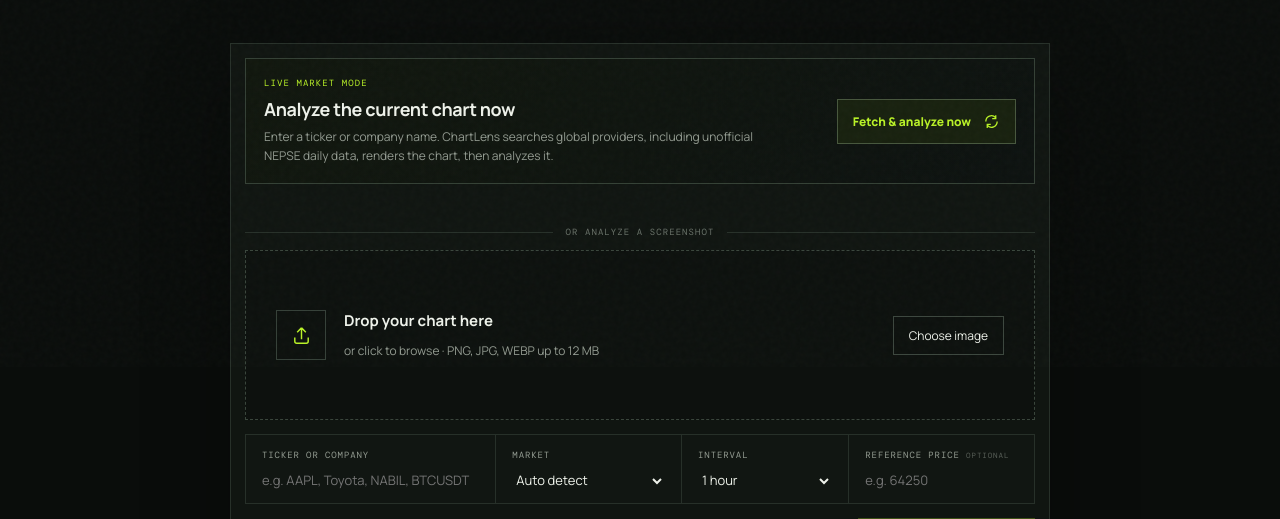
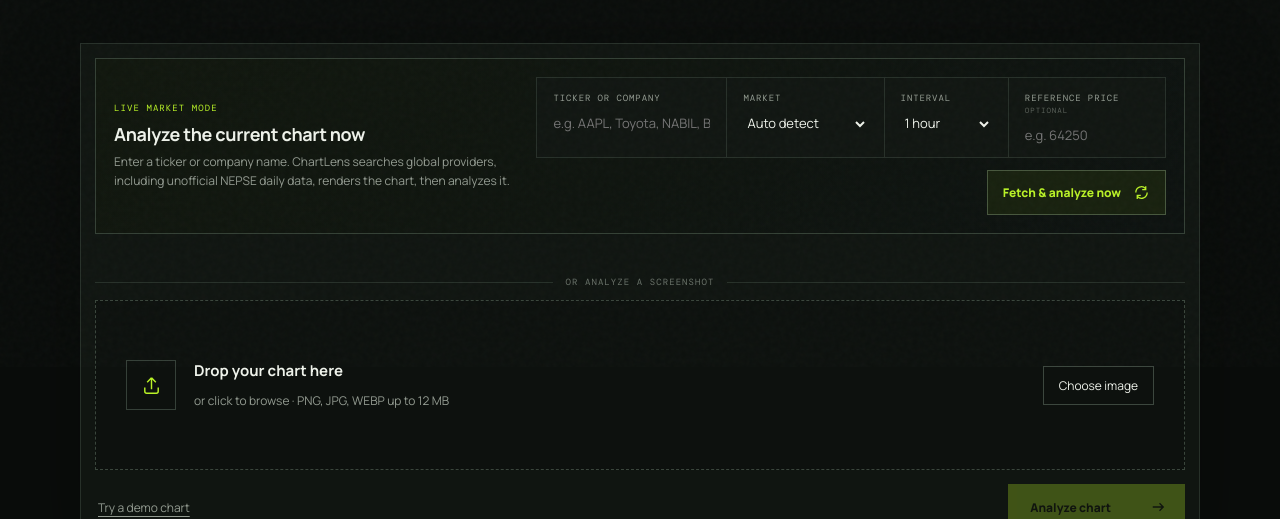
Before and after one commit to bhurtelmahesh/chartlens, a plain HTML site: page index.html in a window 1280 px wide. Shown: the part 433-952 px from the top of the page. Drawn offline with nearby package versions, Linux system fonts and the light colour scheme.

Commit message:
Improve live analysis layout

```diff
--- a/app.js
+++ b/app.js
@@ -168,7 +168,7 @@
         throw new Error('Live market data needs Firebase Functions deployed for this browser. Screenshot/demo analysis still works locally.');
       }
     }
-    throw new Error(`${meta.symbol} needs the Firebase market-data function or a provider key. Deploy Firebase Functions to enable stocks, exchanges, and reliable live crypto fetches.`);
+    throw new Error(`${meta.symbol} needs a market-data proxy. To stay free, use the Cloudflare Worker proxy; Firebase Auth and Firestore still work without Blaze.`);
   }
 }
 
--- a/index.html
+++ b/index.html
@@ -8,7 +8,7 @@
   <link rel="preconnect" href="https://fonts.googleapis.com">
   <link rel="preconnect" href="https://fonts.gstatic.com" crossorigin>
   <link href="https://fonts.googleapis.com/css2?family=DM+Mono:wght@400;500&family=Manrope:wght@400;500;600;700;800&display=swap" rel="stylesheet">
-  <link rel="stylesheet" href="styles.css?v=5" />
+  <link rel="stylesheet" href="styles.css?v=6" />
 </head>
 <body>
   <div class="noise"></div>
@@ -32,15 +32,48 @@
 
       <div class="workspace-card">
         <div class="mode-panel live-panel">
-          <div>
+          <div class="live-copy">
             <span class="mode-kicker">Live market mode</span>
             <strong>Analyze the current chart now</strong>
             <p>Enter a ticker or company name. ChartLens searches global providers, including unofficial NEPSE daily data, renders the chart, then analyzes it.</p>
           </div>
-          <button class="live-button" id="liveButton" type="button">
-            <span>Fetch & analyze now</span>
-            <svg viewBox="0 0 24 24" aria-hidden="true"><path d="M4 12a8 8 0 0 1 13.7-5.7M20 12a8 8 0 0 1-13.7 5.7M18 3v5h-5M6 21v-5h5"/></svg>
-          </button>
+          <div class="live-actions">
+            <div class="metadata-row live-metadata">
+              <label>
+                <span>Ticker or company</span>
+                <input id="symbolInput" placeholder="e.g. AAPL, Toyota, NABIL, BTCUSDT" maxlength="48" autocomplete="off" />
+              </label>
+              <label>
+                <span>Market</span>
+                <select id="marketInput">
+                  <option value="auto" selected>Auto detect</option>
+                  <option value="crypto">Crypto</option>
+                  <option value="us">US / NYSE / Nasdaq</option>
+                  <option value="tse">Tokyo Stock Exchange</option>
+                  <option value="nepse">NEPSE Nepal</option>
+                  <option value="global">Other global</option>
+                </select>
+              </label>
+              <label>
+                <span>Interval</span>
+                <select id="timeframeInput">
+                  <option value="15m">15 minutes</option>
+                  <option value="1h" selected>1 hour</option>
+                  <option value="4h">4 hours</option>
+                  <option value="1D">1 day</option>
+                  <option value="1W">1 week</option>
+                </select>
+              </label>
+              <label>
+                <span>Reference price <small>optional</small></span>
+                <input id="priceInput" type="number" min="0" step="any" placeholder="e.g. 64250" />
+              </label>
+            </div>
+            <button class="live-button" id="liveButton" type="button">
+              <span>Fetch & analyze now</span>
+              <svg viewBox="0 0 24 24" aria-hidden="true"><path d="M4 12a8 8 0 0 1 13.7-5.7M20 12a8 8 0 0 1-13.7 5.7M18 3v5h-5M6 21v-5h5"/></svg>
+            </button>
+          </div>
         </div>
         <p class="live-status" id="liveStatus" role="status" aria-live="polite"></p>
 
@@ -67,37 +100,6 @@
           <button id="removeFile" type="button" aria-label="Remove uploaded image">×</button>
         </div>
 
-        <div class="metadata-row">
-          <label>
-            <span>Ticker or company</span>
-            <input id="symbolInput" placeholder="e.g. AAPL, Toyota, NABIL, BTCUSDT" maxlength="48" autocomplete="off" />
-          </label>
-          <label>
-            <span>Market</span>
-            <select id="marketInput">
-              <option value="auto" selected>Auto detect</option>
-              <option value="crypto">Crypto</option>
-              <option value="us">US / NYSE / Nasdaq</option>
-              <option value="tse">Tokyo Stock Exchange</option>
-              <option value="nepse">NEPSE Nepal</option>
-              <option value="global">Other global</option>
-            </select>
-          </label>
-          <label>
-            <span>Interval</span>
-            <select id="timeframeInput">
-              <option value="15m">15 minutes</option>
-              <option value="1h" selected>1 hour</option>
-              <option value="4h">4 hours</option>
-              <option value="1D">1 day</option>
-              <option value="1W">1 week</option>
-            </select>
-          </label>
-          <label>
-            <span>Reference price <small>optional</small></span>
-            <input id="priceInput" type="number" min="0" step="any" placeholder="e.g. 64250" />
-          </label>
-        </div>
         <div class="market-results" id="marketResults" hidden></div>
 
         <div class="workspace-footer">
@@ -252,6 +254,6 @@
     );
   </script>
   <script src="firebase-config.js?v=5"></script>
-  <script src="app.js?v=5"></script>
+  <script src="app.js?v=6"></script>
 </body>
 </html>
--- a/styles.css
+++ b/styles.css
@@ -44,12 +44,15 @@
 h1 em { color: var(--acid); font-style: normal; }
 .hero-copy { width: min(600px, 100%); text-align: center; color: var(--muted); font-size: 16px; line-height: 1.7; margin: 0 0 46px; }
 
-.workspace-card { width: min(820px, 100%); background: rgba(17,22,18,.93); border: 1px solid var(--line); box-shadow: 0 28px 80px rgba(0,0,0,.32); padding: 14px; }
+.workspace-card { width: min(1120px, 100%); background: rgba(17,22,18,.93); border: 1px solid var(--line); box-shadow: 0 28px 80px rgba(0,0,0,.32); padding: 14px; }
 .mode-panel { border: 1px solid #344035; background: linear-gradient(135deg,#11170e,#0d1210); padding: 18px; display: flex; align-items: center; gap: 20px; justify-content: space-between; margin-bottom: 12px; }
+.live-panel { display: grid; grid-template-columns: minmax(240px, .78fr) minmax(520px, 1.22fr); align-items: stretch; }
+.live-copy { align-self: center; }
+.live-actions { display: grid; gap: 12px; align-content: center; }
 .mode-kicker { display: block; color: var(--acid); font: 9px "DM Mono", monospace; letter-spacing: .12em; text-transform: uppercase; margin-bottom: 8px; }
 .mode-panel strong { display: block; font-size: 18px; letter-spacing: -.02em; }
 .mode-panel p { color: var(--muted); margin: 7px 0 0; font-size: 12px; line-height: 1.55; max-width: 500px; }
-.live-button { flex: 0 0 auto; display: flex; align-items: center; gap: 12px; border: 1px solid #47573d; background: #18210f; color: var(--acid); padding: 13px 15px; font-size: 12px; font-weight: 800; cursor: pointer; transition: .2s; }
+.live-button { justify-self: end; flex: 0 0 auto; display: flex; align-items: center; gap: 12px; border: 1px solid #47573d; background: #18210f; color: var(--acid); padding: 13px 15px; font-size: 12px; font-weight: 800; cursor: pointer; transition: .2s; }
 .live-button svg { width: 17px; fill: none; stroke: currentColor; stroke-width: 1.8; }
 .live-button:hover:not(:disabled) { border-color: var(--acid); transform: translateY(-1px); }
 .live-button:disabled { opacity: .5; cursor: wait; }
@@ -67,6 +70,7 @@
 .file-meta { display: flex; flex-direction: column; gap: 5px; }.file-meta strong { font-size: 13px; }.file-meta span { font: 10px "DM Mono", monospace; color: var(--muted); text-transform: uppercase; }
 .file-loaded button { margin-left: auto; width: 34px; height: 34px; border-radius: 50%; border: 1px solid var(--line); background: transparent; color: var(--muted); font-size: 20px; cursor: pointer; }
 .metadata-row { display: grid; grid-template-columns: 1.35fr 1fr .9fr 1fr; gap: 1px; background: var(--line); margin-top: 14px; border: 1px solid var(--line); }
+.live-metadata { grid-template-columns: 1.15fr .95fr .75fr .95fr; margin-top: 0; }
 .metadata-row label { background: var(--panel); padding: 14px 16px 12px; }
 .metadata-row label > span { display: block; color: var(--muted); font: 9px "DM Mono", monospace; letter-spacing: .1em; text-transform: uppercase; margin-bottom: 7px; }
 .metadata-row small { opacity: .55; }
@@ -129,6 +133,6 @@
 
 [hidden] { display: none !important; }
 @media (max-width: 780px) {
-  .status { display: none; }.top-actions { gap: 8px; }.auth-button { max-width: 120px; }.hero { padding-top: 65px; }.mode-panel { flex-direction: column; align-items: stretch; }.live-button { justify-content: center; }.upload-zone { flex-direction: column; text-align: center; }.browse-button { margin: 0; }.metadata-row, .market-results { grid-template-columns: 1fr; }.processing { grid-template-columns: 1fr; gap: 50px; text-align: center; }.process-copy { width: 100%; }.process-copy li { text-align: left; }.results-grid { grid-template-columns: 1fr; }.chart-frame { min-height: 280px; }.trust-row { gap: 15px; }.results-heading h2 { font-size: 34px; }
+  .status { display: none; }.top-actions { gap: 8px; }.auth-button { max-width: 120px; }.hero { padding-top: 65px; }.mode-panel, .live-panel { grid-template-columns: 1fr; flex-direction: column; align-items: stretch; }.live-button { justify-self: stretch; justify-content: center; }.upload-zone { flex-direction: column; text-align: center; }.browse-button { margin: 0; }.metadata-row, .live-metadata, .market-results { grid-template-columns: 1fr; }.processing { grid-template-columns: 1fr; gap: 50px; text-align: center; }.process-copy { width: 100%; }.process-copy li { text-align: left; }.results-grid { grid-template-columns: 1fr; }.chart-frame { min-height: 280px; }.trust-row { gap: 15px; }.results-heading h2 { font-size: 34px; }
 }
 @media (max-width: 480px) { main { width: min(100% - 24px,1180px); }.topbar { padding: 0 14px; }.workspace-card { padding: 9px; }.scenario-grid { grid-template-columns: 1fr; }.workspace-footer { align-items: stretch; gap: 8px; }.analyze-button { gap: 14px; }.image-stats { gap: 8px; flex-wrap: wrap; }.image-stats span:last-child { margin-left: 0; } }
```
Also changed, not shown: README.md.
